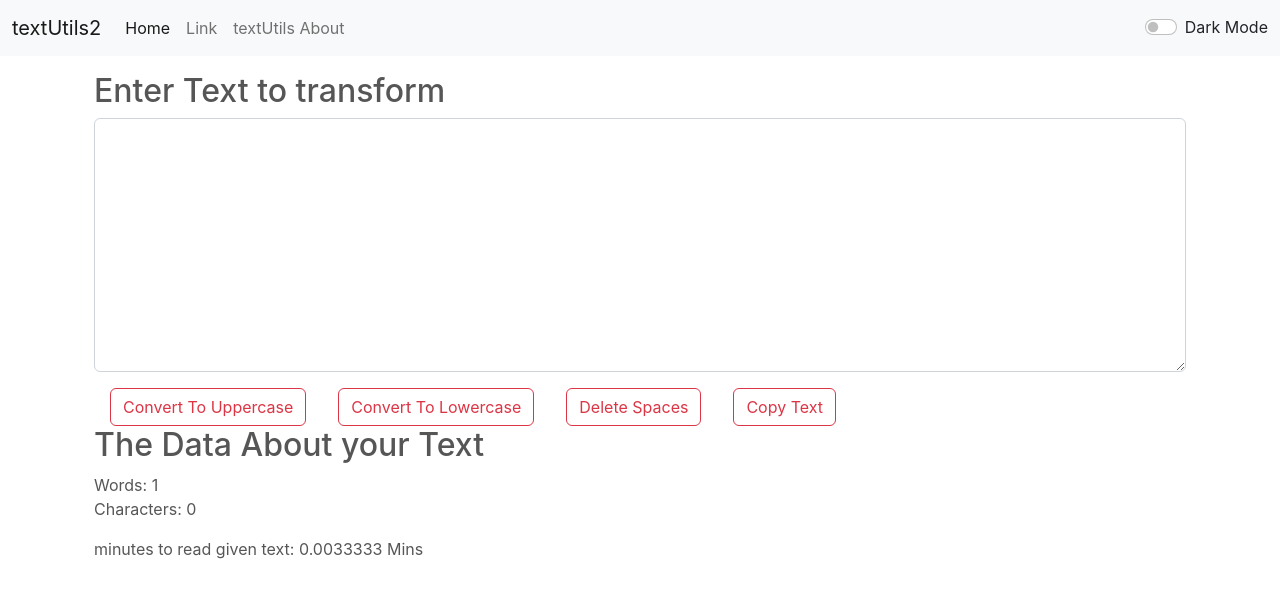
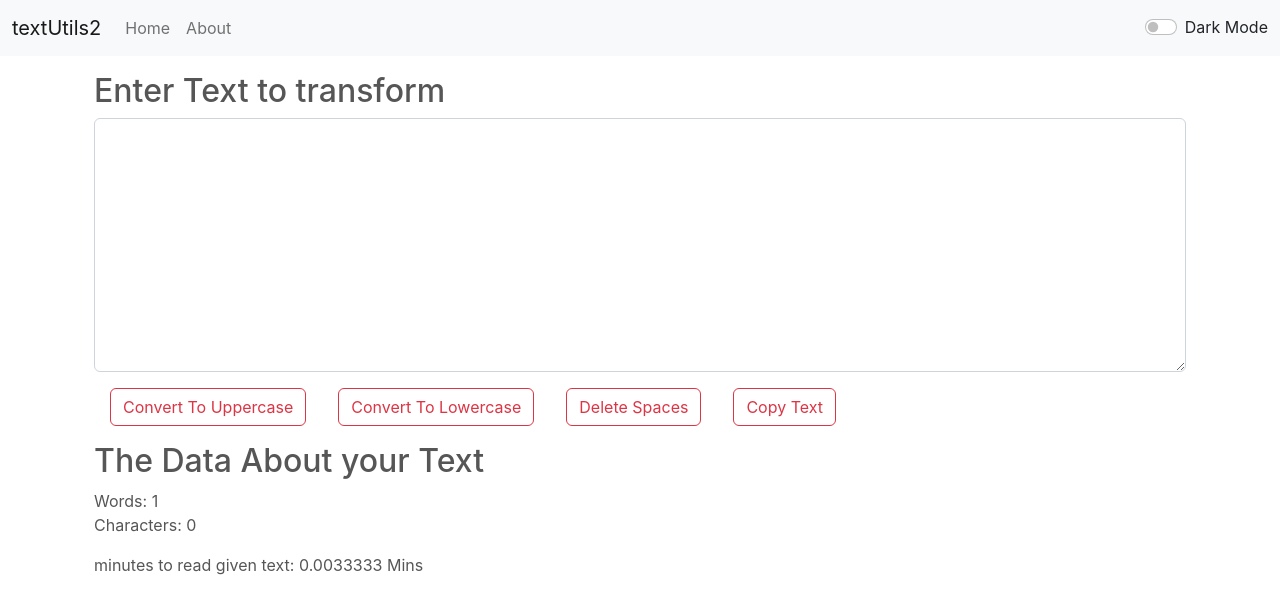
Before and after one commit to ChakrabortyK/React-TextUtils, a React (Create React App) app: page / in a window 1280 px wide. Shown: the top 614 px of the page. Built offline with nearby package versions, Linux system fonts and the light colour scheme.

Commit message:
Before Hosting

```diff
--- a/package.json
+++ b/package.json
@@ -8,6 +8,7 @@
     "@testing-library/user-event": "^13.5.0",
     "react": "^18.2.0",
     "react-dom": "^18.2.0",
+    "react-router-dom": "^6.17.0",
     "react-scripts": "5.0.1",
     "web-vitals": "^2.1.4"
   },
--- a/public/index.html
+++ b/public/index.html
@@ -2,12 +2,12 @@
 <html lang="en">
   <head>
     <meta charset="utf-8" />
-    <link rel="icon" href="%PUBLIC_URL%/favicon.ico" />
+    <link rel="icon" href="%PUBLIC_URL%/text.png" />
     <meta name="viewport" content="width=device-width, initial-scale=1" />
     <meta name="theme-color" content="#000000" />
     <meta
       name="description"
-      content="Web site created using create-react-app"
+      content="Text utils is a text based utility that helps you to format your text"
     />
     <link rel="apple-touch-icon" href="%PUBLIC_URL%/logo192.png" />
     <!--
@@ -30,7 +30,7 @@
       integrity="sha384-rbsA2VBKQhggwzxH7pPCaAqO46MgnOM80zW1RWuH61DGLwZJEdK2Kadq2F9CUG65"
       crossorigin="anonymous"
     />
-    <title>React App</title>
+    <title>MY App</title>
   </head>
   <body>
     <noscript>You need to enable JavaScript to run this app.</noscript>
--- a/src/App.js
+++ b/src/App.js
@@ -1,10 +1,17 @@
 // import logo from "./logo.svg";
 import { useState } from "react";
 import "./App.css";
-// import About from "./components/About";
+import About from "./components/About";
 import Navbar from "./components/Navbar";
 import TextForm from "./components/TextForm";
 import Alert from "./components/Alert";
+
+import {
+  createBrowserRouter,
+  RouterProvider,
+  Route,
+  Routes,
+} from "react-router-dom";
 
 function App() {
   const [mode, setmode] = useState("light");
@@ -26,6 +33,7 @@ function App() {
       setmode("light");
       document.body.style.backgroundColor = "#fff";
       showAlert("Light Mode Set", "SUNRISE  ", "success");
+      document.title = "TextUtil - Light";
       // setTimeout(() => {
       //   showAlert("", "", "");
       // }, 1000);
@@ -33,6 +41,7 @@ function App() {
       setmode("dark");
       document.body.style.backgroundColor = "#565656";
       showAlert("Dark Mode Set", "LIGHTS OFF  ", "danger");
+      document.title = "TextUtil - Dark";
       // setTimeout(() => {
       //   showAlert("", "", "");
       // }, 1000);
@@ -43,12 +52,17 @@ function App() {
     <>
       <Navbar
         title="textUtils2"
-        about="textUtils About"
+        about="About"
         mode={mode}
         toggleMode={toggleMode}
       />
-      {/* <About /> */}
+      <Routes>
+        <Route
+          path="/"
+          element={
+            <>
               <Alert alert={alert} />
+
               <div className="container my-3">
                 <TextForm
                   heading="Enter Text to transform"
@@ -57,6 +71,11 @@ function App() {
                 />
               </div>
             </>
+          }
+        />
+        <Route path="/about" element={<About />} />
+      </Routes>
+    </>
   );
 }
 
--- a/src/components/Navbar.jsx
+++ b/src/components/Navbar.jsx
@@ -1,13 +1,14 @@
 import React from "react";
 import PropTypes from "prop-types";
+import { Link } from "react-router-dom";
 
 export default function Navbar(props) {
   return (
     <nav className={`navbar navbar-expand-lg navbar-${props.mode} bg-${props.mode}`}>
       <div className="container-fluid">
-        <a className="navbar-brand" href="/">
+        <Link className="navbar-brand" to="/">
           {props.title}
-        </a>
+        </Link>
         <button
           className="navbar-toggler"
           type="button"
@@ -22,19 +23,20 @@ export default function Navbar(props) {
         <div className="collapse navbar-collapse" id="navbarSupportedContent">
           <ul className="navbar-nav me-auto mb-2 mb-lg-0">
             <li className="nav-item">
-              <a className="nav-link active" aria-current="page" href="/">
+              <Link to="/" className="nav-link">
                 Home
-              </a>
+              </Link>
             </li>
-            <li className="nav-item">
+            {/* <li className="nav-item">
               <a className="nav-link" href="/">
                 Link
               </a>
-            </li>
+            </li> */}
             <li className="nav-item">
-              <a className="nav-link" href="/">
+              <Link to="/about" className="nav-link">
                 {props.about}
-              </a>
+              </Link>
+
             </li>
           </ul>
           <div className={`form-check form-switch text-${props.mode === 'light' ? 'dark' : 'light'}`}>
--- a/src/components/TextForm.jsx
+++ b/src/components/TextForm.jsx
@@ -4,20 +4,19 @@ export default function TextForm(props) {
     const [text, setText] = useState("");
 
     const handleUpClick = () => {
-        // console.log(text);
+
         setText(text.toUpperCase());
         props.showAlert("Text Changed to UpperCase", "UPPER", "success");
     }
 
     const handleLoClick = () => {
-        // console.log(text);
+
         setText(text.toLowerCase());
         props.showAlert("Text Changed to LowerCase", "lower", "success");
     }
 
     const handleDelClick = () => {
         let delText = text.replace(/\s/g, '');
-        console.log(delText);
         setText(delText);
         props.showAlert("Text deleted", "DELETED", "danger");
     }
@@ -65,7 +64,7 @@ export default function TextForm(props) {
                 <button className="btn btn-outline-danger mx-3" onClick={handleDelClick}>Delete Spaces</button>
                 <button className="btn btn-outline-danger mx-3" onClick={handleCopy}>Copy Text</button>
             </div>
-            <div className="container"
+            <div className="container my-3"
                 style={{
                     backgroundColor: props.mode === 'light' ? '#fff' : '#565656',
                     color: props.mode === 'dark' ? '#fff' : '#565656'
--- a/src/index.js
+++ b/src/index.js
@@ -1,13 +1,16 @@
-import React from 'react';
-import ReactDOM from 'react-dom/client';
-import './index.css';
-import App from './App';
-import reportWebVitals from './reportWebVitals';
+import React from "react";
+import ReactDOM from "react-dom/client";
+import "./index.css";
+import App from "./App";
+import reportWebVitals from "./reportWebVitals";
+import { BrowserRouter } from "react-router-dom";
 
-const root = ReactDOM.createRoot(document.getElementById('root'));
+const root = ReactDOM.createRoot(document.getElementById("root"));
 root.render(
   <React.StrictMode>
-    <App />
+    <BrowserRouter>
+      <App />
+    </BrowserRouter>
   </React.StrictMode>
 );
 
```
Also changed, not shown: public/text.png (added), 1 other file (tests, documents, lock files or other folders). Lines whose indentation alone changed are shown as unchanged.
